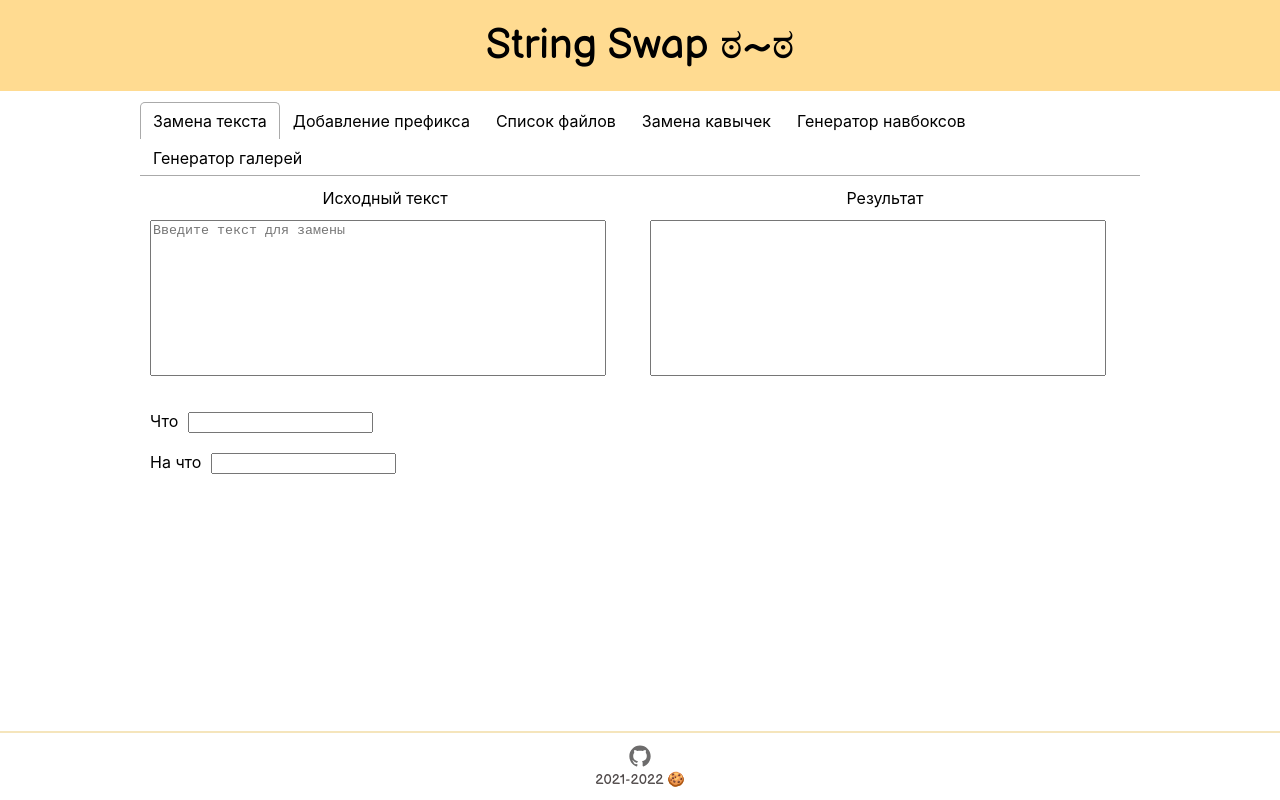
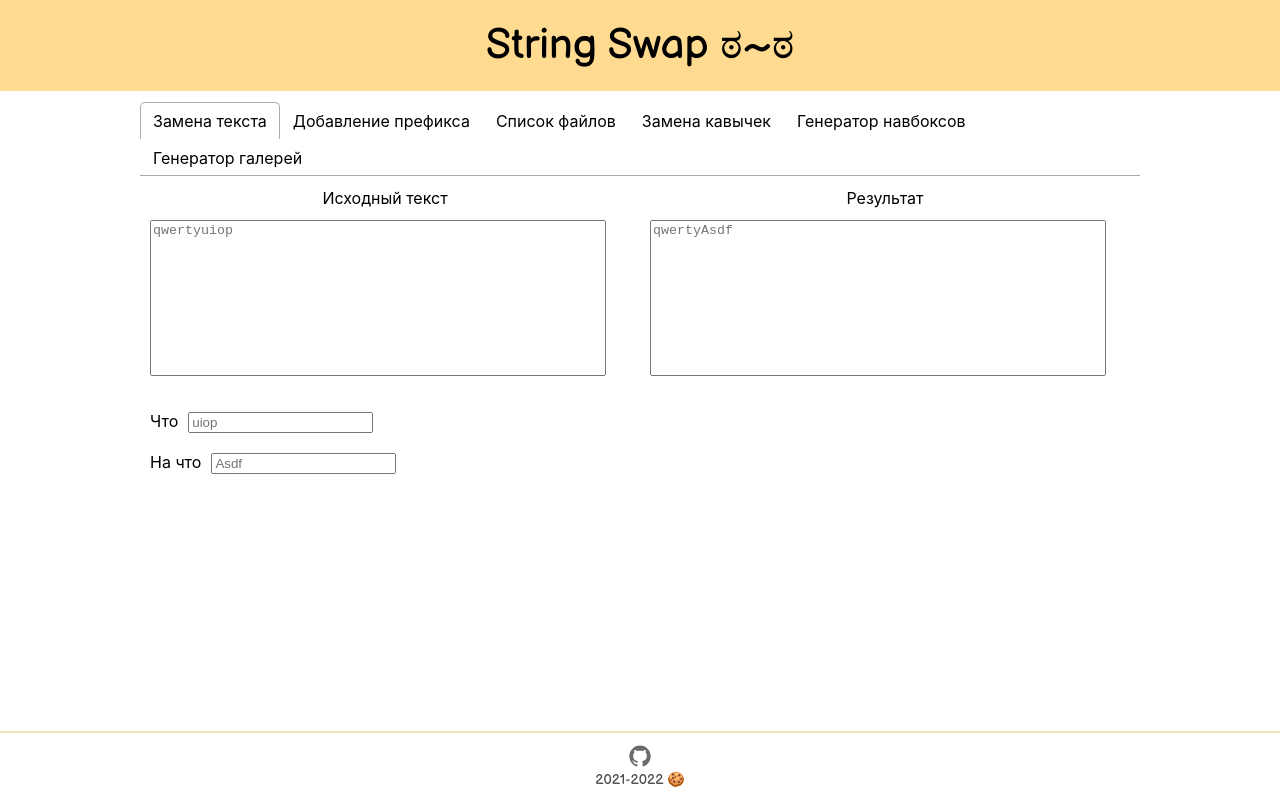
Before and after one commit to DoubleCookies/StringSwapWeb, a React (Create React App) app: page / in a window 1280 px wide. Built offline with nearby package versions, Linux system fonts and the light colour scheme.

Commit message:
components refactor + placeholders

```diff
--- a/src/components/addPrefix/AddPrefix.tsx
+++ b/src/components/addPrefix/AddPrefix.tsx
@@ -18,31 +18,34 @@ class AddPrefix extends React.Component<{}, MyState> {
   }
 
   render() {
-    const {prefix, finishValue} = this.state;
+    const { finishValue } = this.state;
     return (
       <form>
         <div style={{ display: 'flex', flexDirection: 'row' }}>
           <div style={{ flexDirection: 'column', flexBasis: '50%' }}>
-            <label className="form-label">
-              Исходный текст
-            </label>
+            <label className="form-label">Исходный текст</label>
             <textarea className="form-text-area"
-                      placeholder="Введите текст для замены"
+                      placeholder="1.jpg&#10;2.jpg&#10;3.jpg"
                       onChange={this.updateStartValue.bind(this)}
-                      rows={10}/>
+                      rows={10}
+            />
             <div style={{ margin: 10 }}>
               <label>Префикс</label>
               <input className="form-input"
+                     placeholder="file:"
                      onChange={this.updatePrefix.bind(this)}
                      type="text"
-                     value={prefix}/>
+              />
             </div>
           </div>
           <div style={{ flexDirection: 'column', flexBasis: '50%' }}>
-            <label className="form-label">
-              Результат
-            </label>
-            <textarea className="form-text-area" value={finishValue} readOnly={true} rows={10}/>
+            <label className="form-label">Результат</label>
+            <textarea className="form-text-area"
+                      placeholder="file:1.jpg&#10;file:2.jpg&#10;file:3.jpg"
+                      value={finishValue}
+                      readOnly={true}
+                      rows={10}
+            />
           </div>
         </div>
       </form>
--- a/src/components/fileNames/FileNames.tsx
+++ b/src/components/fileNames/FileNames.tsx
@@ -16,24 +16,26 @@ class FileNames extends React.Component<{}, MyState> {
   }
 
   render() {
-    const {finishValue} = this.state;
+    const { finishValue } = this.state;
     return (
       <form>
         <div style={{ display: 'flex', flexDirection: 'row' }}>
           <div style={{ flexDirection: 'column', flexBasis: '50%' }}>
-            <label className="form-label">
-              Исходный текст
-            </label>
+            <label className="form-label">Исходный текст</label>
             <textarea className="form-text-area"
-                      placeholder="Введите текст для замены"
+                      placeholder="1 100%&#10;1 100%&#10;3&#10;3.jpg&#10;3.jpg&#10;4&#10;4.jpg"
                       onChange={this.updateStartValue.bind(this)}
-                      rows={10}/>
+                      rows={10}
+            />
           </div>
           <div style={{ flexDirection: 'column', flexBasis: '50%' }}>
-            <label className="form-label">
-              Результат
-            </label>
-            <textarea className="form-text-area" value={finishValue} readOnly={true} rows={10}/>
+            <label className="form-label">Результат</label>
+            <textarea className="form-text-area"
+                      placeholder="1 100%&#10;3.jpg&#10;4.jpg"
+                      value={finishValue}
+                      readOnly={true}
+                      rows={10}
+            />
           </div>
         </div>
       </form>
@@ -52,7 +54,8 @@ class FileNames extends React.Component<{}, MyState> {
     if (!startValue) {
       return;
     }
-    const stringsArray = startValue.split('\n').filter(item => item.length > 0).filter((item, index) => index % 2 === 1);
+    const stringsArray = startValue.split('\n').filter(item => item.length > 0)
+      .filter((_, index) => index % 2 === 1);
     const resultString = stringsArray.join('\n');
     this.setState({
       finishValue: resultString
--- a/src/components/galleryGenerator/GalleryGenerator.tsx
+++ b/src/components/galleryGenerator/GalleryGenerator.tsx
@@ -30,42 +30,41 @@ class GalleryGenerator extends React.Component<{}, MyState> {
             <div style={{ margin: 10 }}>
               <label>Название</label>
               <input className="form-input"
+                     placeholder="fileName"
                      onChange={this.updateName.bind(this)}
                      type="text"
-                     placeholder="fileName"
               />
               <br/>
               <label>Старт. номер</label>
               <input className="form-input"
+                     placeholder="1"
                      onChange={this.updateStartNumber.bind(this)}
                      type="text"
-                     placeholder="1"
               />
               <br/>
               <label>Фин. номер</label>
               <input className="form-input"
+                     placeholder="3"
                      onChange={this.updateFinishNumber.bind(this)}
                      type="text"
-                     placeholder="3"
+
               />
               <br/>
               <label>Расширение</label>
               <input className="form-input"
+                     placeholder="jpg"
                      onChange={this.updateExtension.bind(this)}
                      type="text"
-                     placeholder="jpg"
               />
             </div>
           </div>
           <div style={{ flexDirection: 'column', flexBasis: '50%' }}>
-            <label className="form-label">
-              Результат
-            </label>
+            <label className="form-label">Результат</label>
             <textarea className="form-text-area"
+                      placeholder="fileName 1.jpg&#10;fileName 2.jpg&#10;fileName 3.jpg"
                       value={finishValue}
                       readOnly={true}
                       rows={10}
-                      placeholder="fileName 1.jpg&#10;fileName 2.jpg&#10;fileName 3.jpg"
             />
           </div>
         </div>
--- a/src/components/navboxGenerator/NavboxGenerator.tsx
+++ b/src/components/navboxGenerator/NavboxGenerator.tsx
@@ -21,23 +21,20 @@ class NavboxGenerator extends React.Component<{}, MyState> {
       <form>
         <div style={{ display: 'flex', flexDirection: 'row' }}>
           <div style={{ flexDirection: 'column', flexBasis: '50%' }}>
-            <label className="form-label">
-              Исходный текст
-            </label>
+            <label className="form-label">Исходный текст</label>
             <textarea className="form-text-area"
                       placeholder="abc&#10;qwerty&#10;hello"
                       onChange={this.updateStartValue.bind(this)}
-                      rows={10}/>
+                      rows={10}
+            />
           </div>
           <div style={{ flexDirection: 'column', flexBasis: '50%' }}>
-            <label className="form-label">
-              Результат
-            </label>
+            <label className="form-label">Результат</label>
             <textarea className="form-text-area"
+                      placeholder="[[abc]] • [[qwerty]] • [[hello]]"
                       value={finishValue}
                       readOnly={true}
                       rows={10}
-                      placeholder="[[abc]] • [[qwerty]] • [[hello]]"
             />
           </div>
         </div>
--- a/src/components/quoteReplacement/QuoteReplacement.tsx
+++ b/src/components/quoteReplacement/QuoteReplacement.tsx
@@ -16,24 +16,26 @@ class QuoteReplacement extends React.Component<{}, MyState> {
   }
 
   render() {
-    const {finishValue} = this.state;
+    const { finishValue } = this.state;
     return (
       <form>
         <div style={{ display: 'flex', flexDirection: 'row' }}>
           <div style={{ flexDirection: 'column', flexBasis: '50%' }}>
-            <label className="form-label">
-              Исходный текст
-            </label>
+            <label className="form-label">Исходный текст</label>
             <textarea className="form-text-area"
-                      placeholder="Введите текст для замены"
+                      placeholder='"Hello there"'
                       onChange={this.updateStartValue.bind(this)}
-                      rows={10}/>
+                      rows={10}
+            />
           </div>
           <div style={{ flexDirection: 'column', flexBasis: '50%' }}>
-            <label className="form-label">
-              Результат
-            </label>
-            <textarea className="form-text-area" value={finishValue} readOnly={true} rows={10}/>
+            <label className="form-label">Результат</label>
+            <textarea className="form-text-area"
+                      placeholder="«Hello there»"
+                      value={finishValue}
+                      readOnly={true}
+                      rows={10}
+            />
           </div>
         </div>
       </form>
--- a/src/components/replaceText/ReplaceText.tsx
+++ b/src/components/replaceText/ReplaceText.tsx
@@ -20,37 +20,41 @@ class ReplaceText extends React.Component<{}, MyState> {
   }
 
   render() {
-    const {replaceStart, replaceFinish} = this.state;
+    const { finishValue } = this.state;
     return (
       <form>
         <div style={{ display: 'flex', flexDirection: 'row' }}>
           <div style={{ flexDirection: 'column', flexBasis: '50%' }}>
-            <label className="form-label">
-              Исходный текст
-            </label>
+            <label className="form-label">Исходный текст</label>
             <textarea className="form-text-area"
-                      placeholder="Введите текст для замены"
+                      placeholder="qwertyuiop"
                       onChange={this.updateStartValue.bind(this)}
-                      rows={10}/>
+                      rows={10}
+            />
             <div style={{ margin: 10 }}>
               <label>Что</label>
               <input className="form-input"
+                     placeholder="uiop"
                      onChange={this.handleReplaceStart.bind(this)}
                      type="text"
-                     value={replaceStart}/>
+              />
               <br/>
               <label>На что</label>
               <input className="form-input"
+                     placeholder="Asdf"
                      onChange={this.handleReplaceFinish.bind(this)}
                      type="text"
-                     value={replaceFinish}/>
+              />
             </div>
           </div>
           <div style={{ flexDirection: 'column', flexBasis: '50%' }}>
-            <label className="form-label">
-              Результат
-            </label>
-            <textarea className="form-text-area" value={this.state.finishValue} readOnly={true} rows={10}/>
+            <label className="form-label">Результат</label>
+            <textarea className="form-text-area"
+                      placeholder="qwertyAsdf"
+                      value={finishValue}
+                      readOnly={true}
+                      rows={10}
+            />
           </div>
         </div>
       </form>
```
